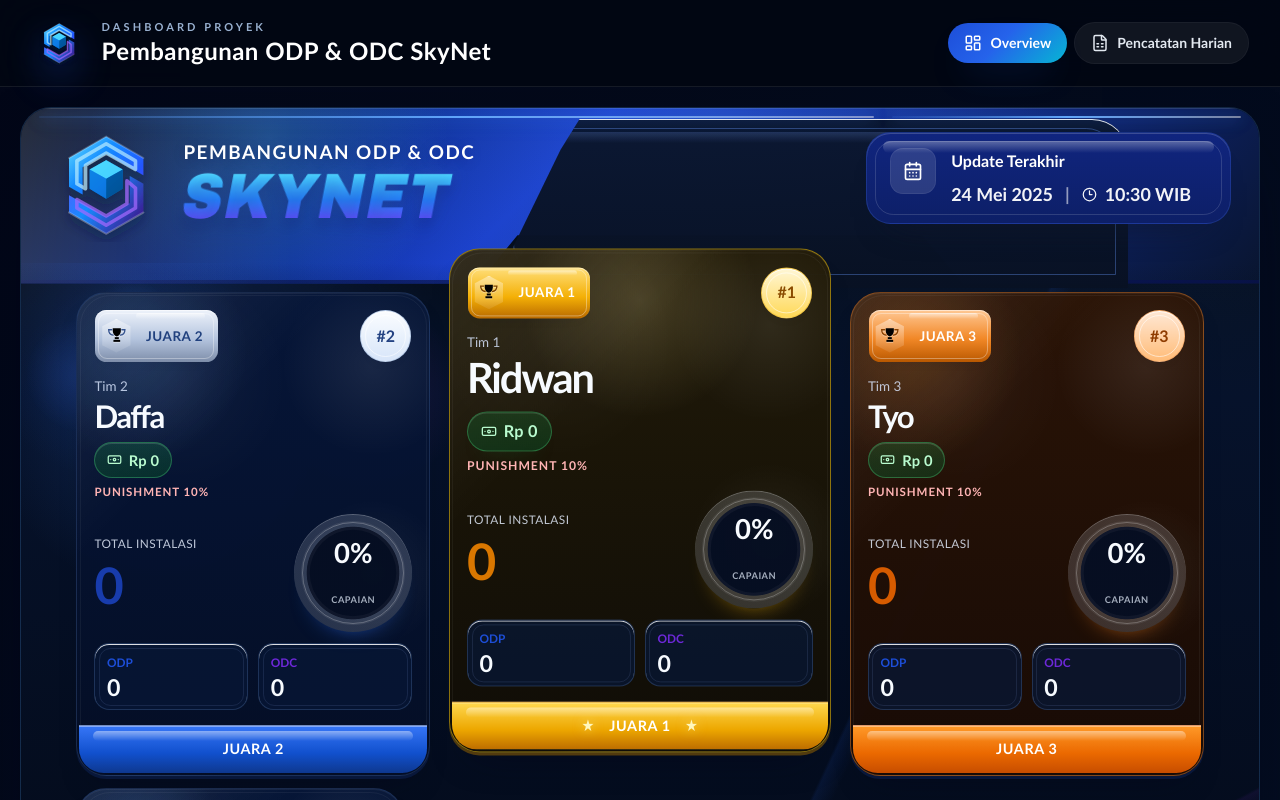
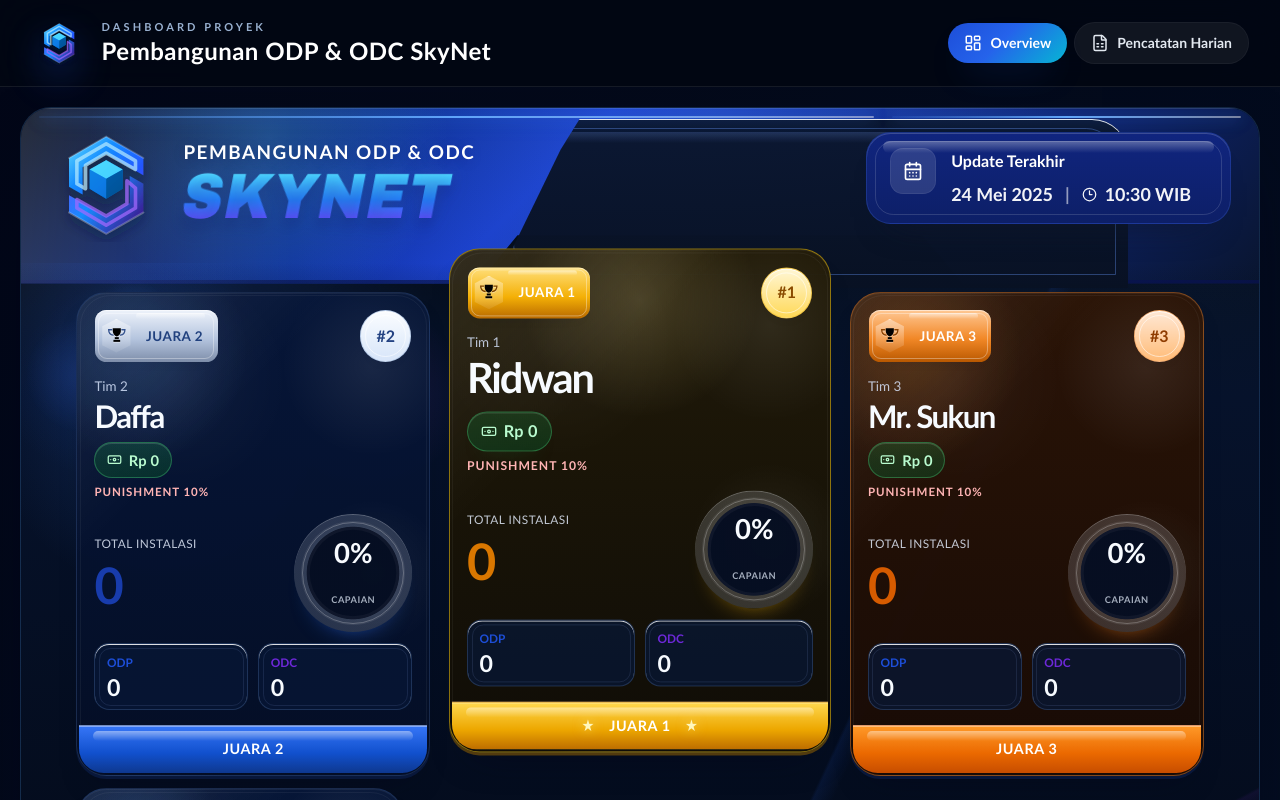
Before and after one commit to fairusinampratama/skynet-infra-deployment, a Vue app: page / in a window 1280 px wide. Shown: the top 800 px of the page. Built offline with nearby package versions, Linux system fonts and the light colour scheme; no server answers.

Commit message:
Rename team 3 PIC to Mr Sukun

```diff
--- a/src/components/DailyInputForm.vue
+++ b/src/components/DailyInputForm.vue
@@ -16,7 +16,7 @@ const today = new Date().toISOString().split('T')[0]
 const teamCards = [
   { key: 'tim1', title: 'Tim 1', pic: 'Ridwan' },
   { key: 'tim2', title: 'Tim 2', pic: 'Daffa' },
-  { key: 'tim3', title: 'Tim 3', pic: 'Tyo' },
+  { key: 'tim3', title: 'Tim 3', pic: 'Mr. Sukun' },
   { key: 'tim4', title: 'Tim 4', pic: 'Rafly' }
 ]
 
--- a/src/components/InputForm.vue
+++ b/src/components/InputForm.vue
@@ -16,7 +16,7 @@ const formData = ref({
 const teams = [
   'Tim 1 (Ridwan)',
   'Tim 2 (Daffa)',
-  'Tim 3 (Tyo)',
+  'Tim 3 (Mr. Sukun)',
   'Tim 4 (Rafly)'
 ]
 
--- a/src/composables/useDashboard.js
+++ b/src/composables/useDashboard.js
@@ -6,7 +6,7 @@ const fetchLogsFailed = ref(false)
 
 const SHOWCASE_TEAMS = [
   { id: 1, name: 'Tim 1', pic: 'Ridwan', odp: 26, odc: 2, totalInstalled: 28 },
-  { id: 3, name: 'Tim 3', pic: 'Tyo', odp: 24, odc: 3, totalInstalled: 27 },
+  { id: 3, name: 'Tim 3', pic: 'Mr. Sukun', odp: 24, odc: 3, totalInstalled: 27 },
   { id: 2, name: 'Tim 2', pic: 'Daffa', odp: 20, odc: 1, totalInstalled: 21 },
   { id: 4, name: 'Tim 4', pic: 'Rafly', odp: 4, odc: 1, totalInstalled: 5 }
 ]
@@ -85,7 +85,7 @@ export function useDashboard() {
   const emptyTeams = [
     { id: 1, name: 'Tim 1', pic: 'Ridwan', odp: 0, odc: 0, totalInstalled: 0 },
     { id: 2, name: 'Tim 2', pic: 'Daffa', odp: 0, odc: 0, totalInstalled: 0 },
-    { id: 3, name: 'Tim 3', pic: 'Tyo', odp: 0, odc: 0, totalInstalled: 0 },
+    { id: 3, name: 'Tim 3', pic: 'Mr. Sukun', odp: 0, odc: 0, totalInstalled: 0 },
     { id: 4, name: 'Tim 4', pic: 'Rafly', odp: 0, odc: 0, totalInstalled: 0 }
   ]
 
@@ -97,7 +97,7 @@ export function useDashboard() {
     const totals = [
       { id: 1, name: 'Tim 1', pic: 'Ridwan', odp: 0, odc: 0 },
       { id: 2, name: 'Tim 2', pic: 'Daffa', odp: 0, odc: 0 },
-      { id: 3, name: 'Tim 3', pic: 'Tyo', odp: 0, odc: 0 },
+      { id: 3, name: 'Tim 3', pic: 'Mr. Sukun', odp: 0, odc: 0 },
       { id: 4, name: 'Tim 4', pic: 'Rafly', odp: 0, odc: 0 }
     ]
     logs.value.forEach(log => {
```
Also changed, not shown: 1 other file (tests, documents, lock files or other folders).
